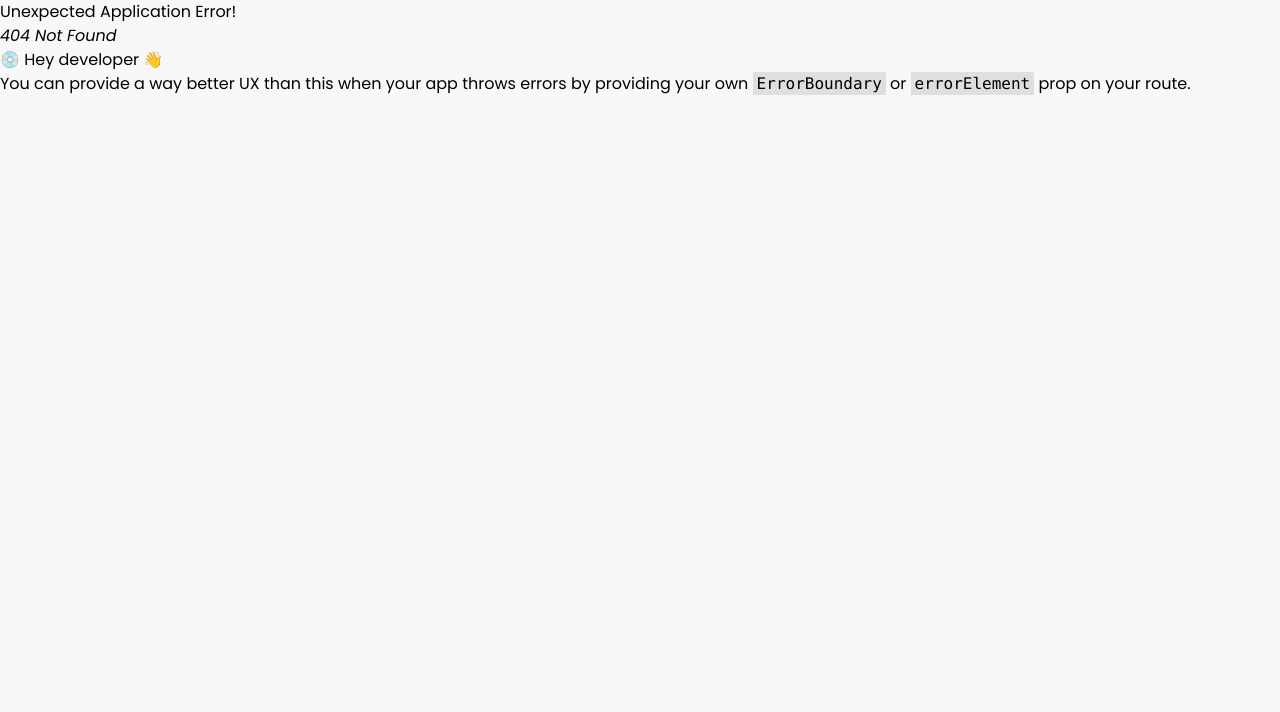
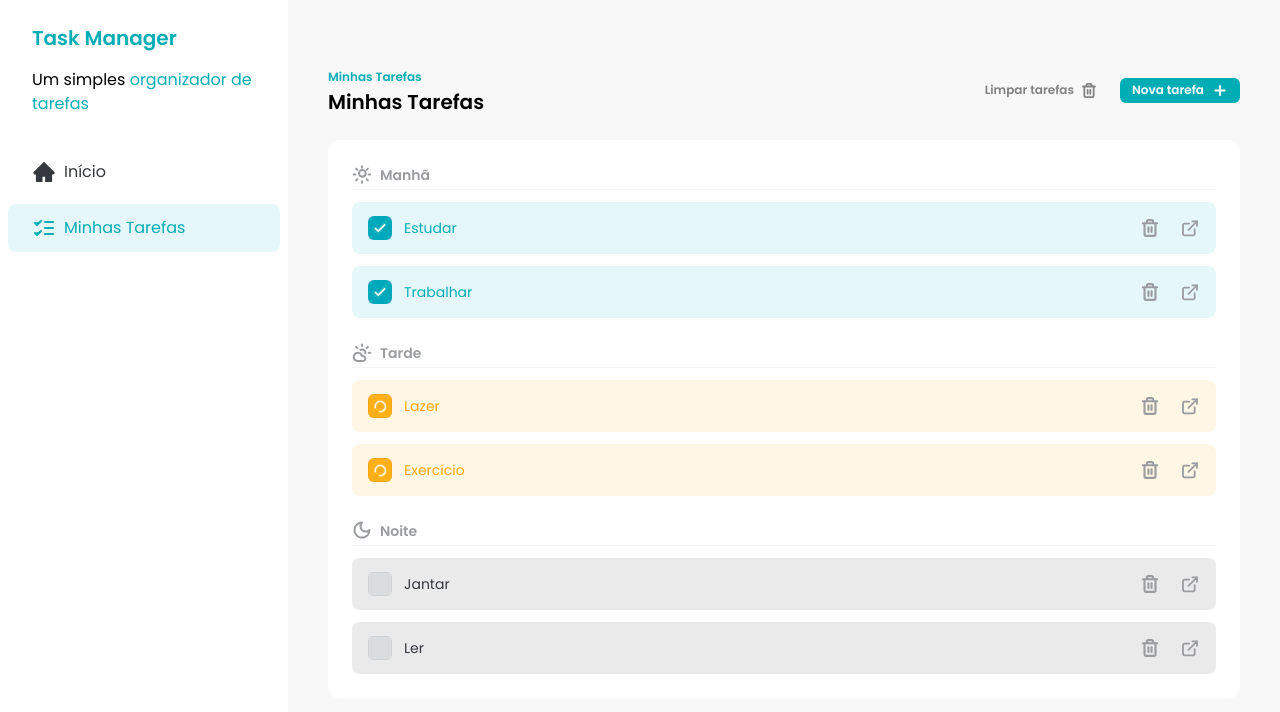
Before and after one commit to pedrofaleirosss/fsc-task-manager, a React (Vite) app: page /tasks in a window 1280 px wide. Before the commit this address had no page. Shown: the top 712 px of the page. Built offline with nearby package versions, Linux system fonts and the light colour scheme; data requests are answered from the project's data file.

Commit message:
feat: and Home and Tasks pages

```diff
--- a/src/App.jsx
+++ /dev/null
@@ -1,13 +0,0 @@
-import Sidebar from './components/Sidebar';
-import Tasks from './components/Tasks';
-
-function App() {
-  return (
-    <div className="flex">
-      <Sidebar />
-      <Tasks />
-    </div>
-  );
-}
-
-export default App;
--- a/src/components/Sidebar.jsx
+++ b/src/components/Sidebar.jsx
@@ -3,7 +3,7 @@ import SidebarButton from './SidebarButton';
 
 const Sidebar = () => {
   return (
-    <div className="h-screen w-72 bg-white">
+    <div className="h-screen w-72 min-w-72 bg-white">
       <div className="space-y-4 px-8 py-6">
         <h1 className="text-brand-primary text-xl font-semibold">
           Task Manager
@@ -15,11 +15,11 @@ const Sidebar = () => {
       </div>
 
       <div className="flex flex-col gap-2 p-2">
-        <SidebarButton color="unselected">
+        <SidebarButton href="/" color="unselected">
           <HomeIcon />
           Início
         </SidebarButton>
-        <SidebarButton color="selected">
+        <SidebarButton href="/tasks" color="selected">
           <TasksIcon />
           Minhas Tarefas
         </SidebarButton>
--- a/src/components/SidebarButton.jsx
+++ b/src/components/SidebarButton.jsx
@@ -1,7 +1,7 @@
 import PropTypes from 'prop-types';
 import { tv } from 'tailwind-variants';
 
-const SidebarButton = ({ children, color }) => {
+const SidebarButton = ({ children, color, href }) => {
   const sidebarButton = tv({
     base: 'flex items-center gap-2 rounded-lg px-6 py-3',
     variants: {
@@ -13,7 +13,7 @@ const SidebarButton = ({ children, color }) => {
   });
 
   return (
-    <a href="#" className={sidebarButton({ color })}>
+    <a href={href} className={sidebarButton({ color })}>
       {children}
     </a>
   );
@@ -22,6 +22,7 @@ const SidebarButton = ({ children, color }) => {
 SidebarButton.propTypes = {
   children: PropTypes.node.isRequired,
   color: PropTypes.oneOf(['unselected', 'selected']),
+  href: PropTypes.string.isRequired,
 };
 
 export default SidebarButton;
--- /dev/null
+++ b/src/pages/Home.jsx
@@ -0,0 +1,11 @@
+import Sidebar from '../components/Sidebar';
+
+const HomePage = () => {
+  return (
+    <div className="flex">
+      <Sidebar />
+    </div>
+  );
+};
+
+export default HomePage;
--- /dev/null
+++ b/src/pages/Tasks.jsx
@@ -0,0 +1,13 @@
+import Sidebar from '../components/Sidebar';
+import Tasks from '../components/Tasks';
+
+const TasksPage = () => {
+  return (
+    <div className="flex">
+      <Sidebar />
+      <Tasks />
+    </div>
+  );
+};
+
+export default TasksPage;
```
Also changed, not shown: src/main.jsx (+7 -2 lines).
